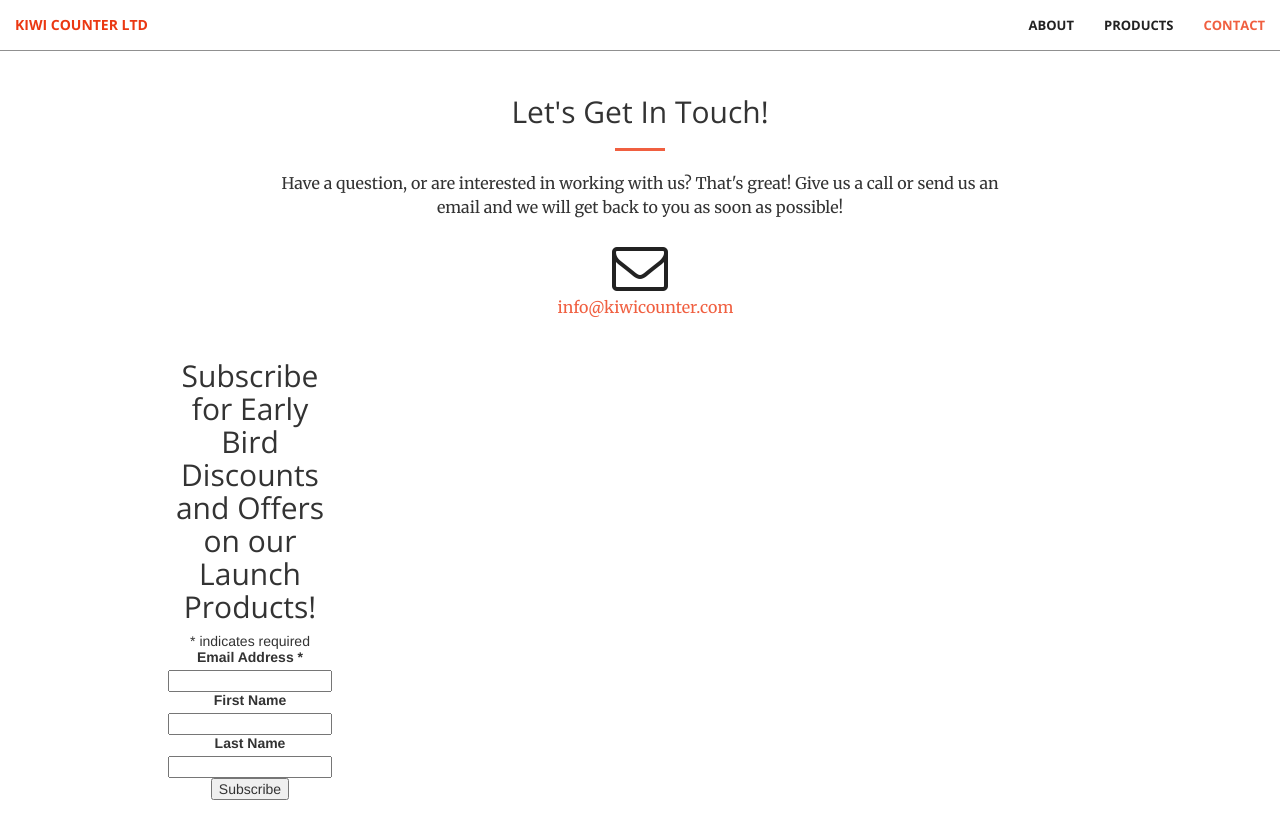
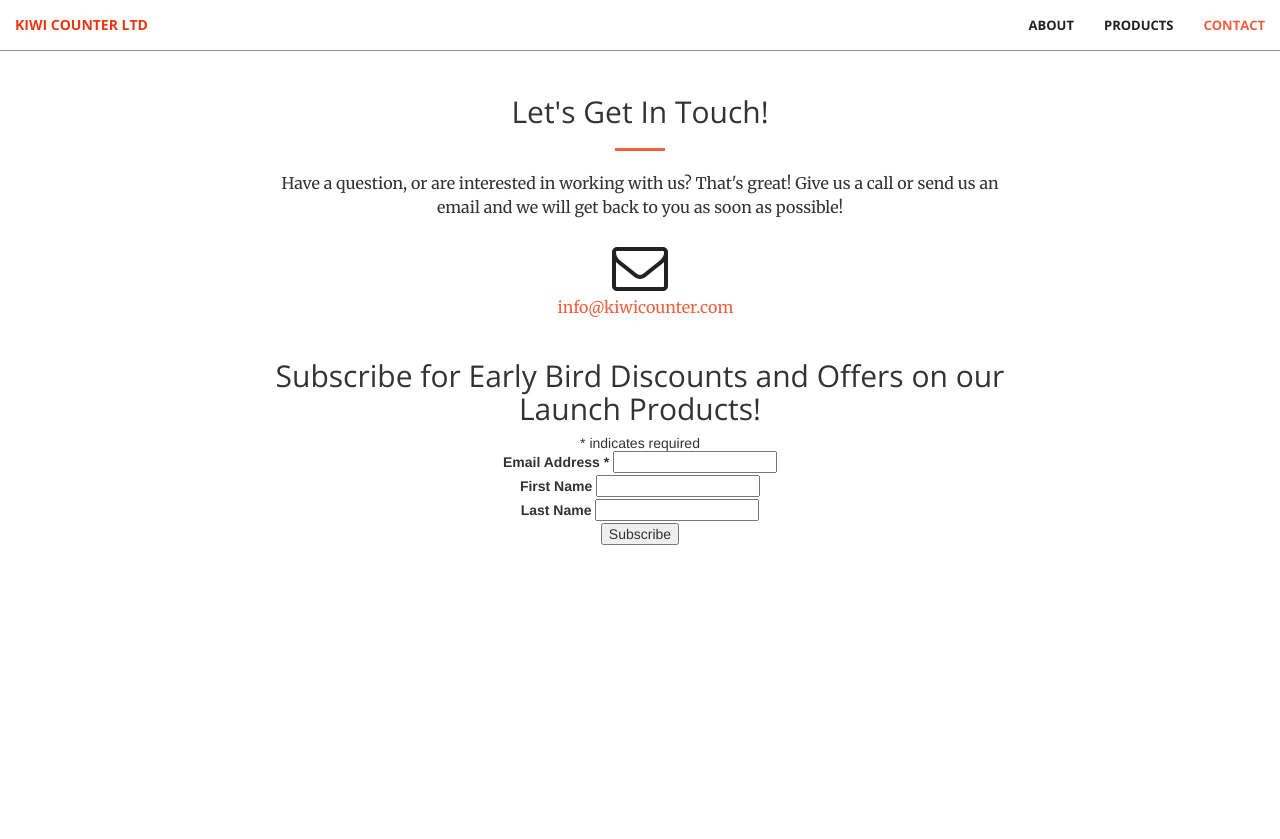
Before and after one commit to joecity/kiwicounter, a Jekyll site: the page built from index.html, in a window 1280 px wide and 900 px high, scrolled down 1855 px. Shown: the top 839 px of the window. Built offline with Jekyll 4.4.1, drawn with Linux system fonts in a browser that asks for light colours; comment, search, counter and statistics services are not loaded; after the commit the page ends 2500 px from its top, so only the background shows below that.

Commit message:
Added offset centre

```diff
--- a/_includes/contact.html
+++ b/_includes/contact.html
@@ -26,7 +26,7 @@
 	        </div>
 		</div>
 		<div class="row">
-			<div class="col-lg-2 col-lg-offset-1 text-center">
+			<div class="col-lg-8 col-lg-offset-2 text-center">
 
 				<!-- Begin MailChimp Signup Form -->
 				<link href="//cdn-images.mailchimp.com/embedcode/classic-10_7.css" rel="stylesheet" type="text/css">
```
